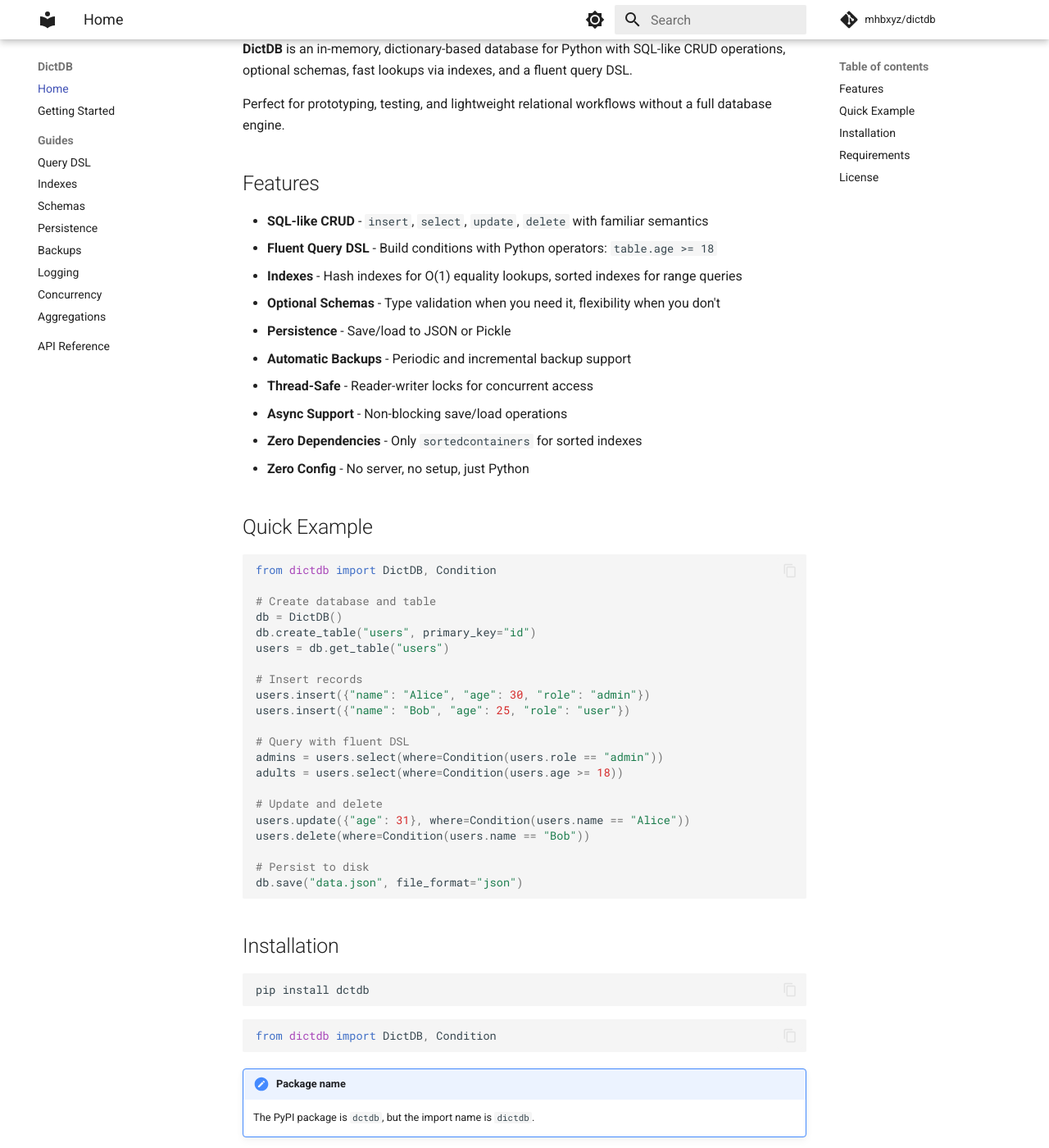
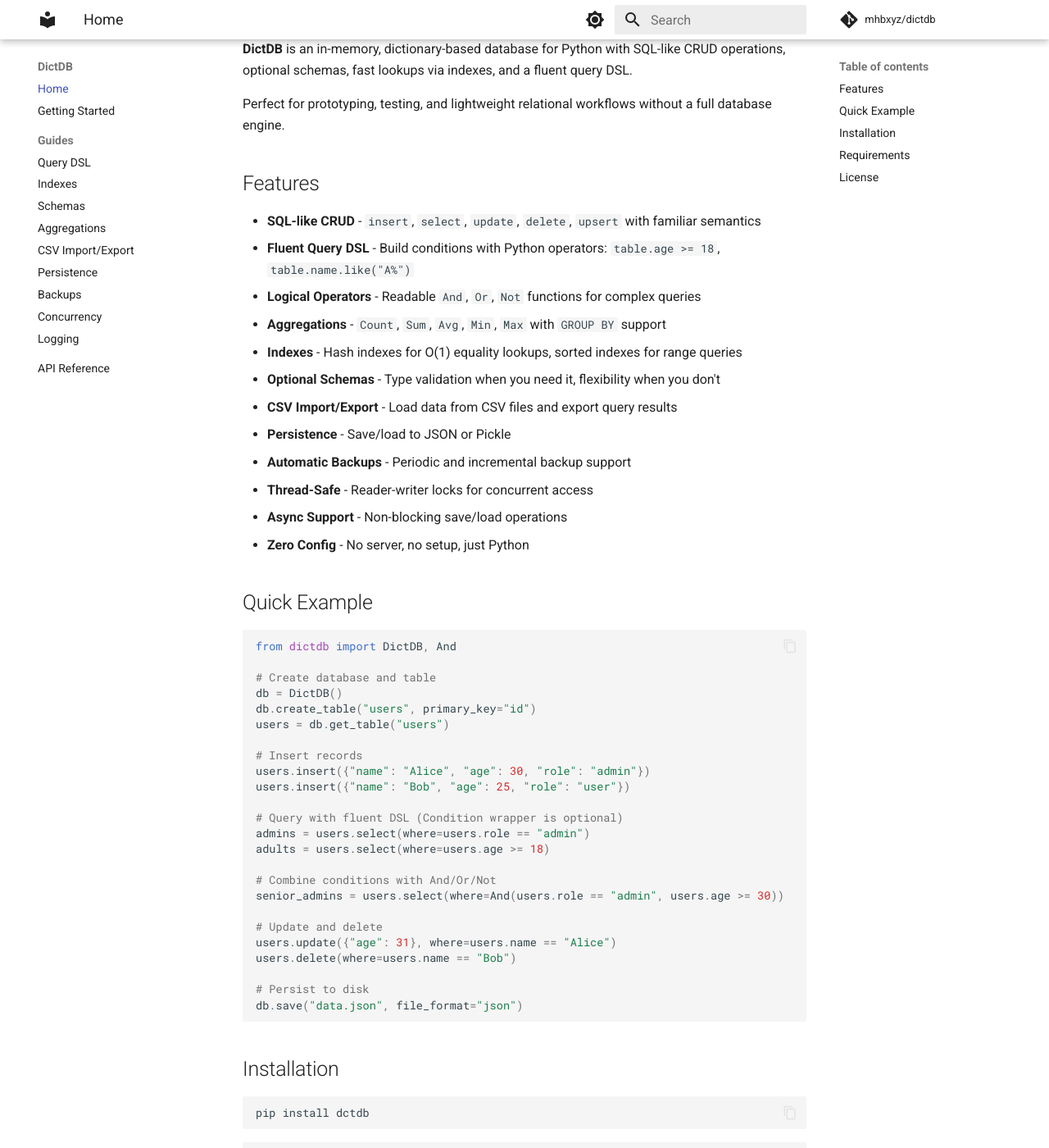
Before and after one commit to mhbxyz/dictdb, an MkDocs documentation site: the page built from docs/index.md, in a window 1280 px wide and 1400 px high, scrolled down 456 px. Shown: the whole window at 82% size. Built offline with MkDocs 1.6.1 and Material for MkDocs 9.7.7, drawn with Linux system fonts in a browser that asks for light colours; comment, search, counter and statistics services are not loaded.

Commit message:
docs: update README and index with new features

````diff
--- a/docs/index.md
+++ b/docs/index.md
@@ -10,21 +10,23 @@
 
 ## Features
 
-- **SQL-like CRUD** - `insert`, `select`, `update`, `delete` with familiar semantics
-- **Fluent Query DSL** - Build conditions with Python operators: `table.age >= 18`
+- **SQL-like CRUD** - `insert`, `select`, `update`, `delete`, `upsert` with familiar semantics
+- **Fluent Query DSL** - Build conditions with Python operators: `table.age >= 18`, `table.name.like("A%")`
+- **Logical Operators** - Readable `And`, `Or`, `Not` functions for complex queries
+- **Aggregations** - `Count`, `Sum`, `Avg`, `Min`, `Max` with `GROUP BY` support
 - **Indexes** - Hash indexes for O(1) equality lookups, sorted indexes for range queries
 - **Optional Schemas** - Type validation when you need it, flexibility when you don't
+- **CSV Import/Export** - Load data from CSV files and export query results
 - **Persistence** - Save/load to JSON or Pickle
 - **Automatic Backups** - Periodic and incremental backup support
 - **Thread-Safe** - Reader-writer locks for concurrent access
 - **Async Support** - Non-blocking save/load operations
-- **Zero Dependencies** - Only `sortedcontainers` for sorted indexes
 - **Zero Config** - No server, no setup, just Python
 
 ## Quick Example
 
 ```python
-from dictdb import DictDB, Condition
+from dictdb import DictDB, And
 
 # Create database and table
 db = DictDB()
@@ -35,13 +37,16 @@
 users.insert({"name": "Alice", "age": 30, "role": "admin"})
 users.insert({"name": "Bob", "age": 25, "role": "user"})
 
-# Query with fluent DSL
-admins = users.select(where=Condition(users.role == "admin"))
-adults = users.select(where=Condition(users.age >= 18))
+# Query with fluent DSL (Condition wrapper is optional)
+admins = users.select(where=users.role == "admin")
+adults = users.select(where=users.age >= 18)
+
+# Combine conditions with And/Or/Not
+senior_admins = users.select(where=And(users.role == "admin", users.age >= 30))
 
 # Update and delete
-users.update({"age": 31}, where=Condition(users.name == "Alice"))
-users.delete(where=Condition(users.name == "Bob"))
+users.update({"age": 31}, where=users.name == "Alice")
+users.delete(where=users.name == "Bob")
 
 # Persist to disk
 db.save("data.json", file_format="json")
--- a/mkdocs.yml
+++ b/mkdocs.yml
@@ -59,9 +59,10 @@
       - Query DSL: guides/query-dsl.md
       - Indexes: guides/indexes.md
       - Schemas: guides/schemas.md
+      - Aggregations: guides/aggregations.md
+      - CSV Import/Export: guides/csv.md
       - Persistence: guides/persistence.md
       - Backups: guides/backups.md
+      - Concurrency: guides/concurrency.md
       - Logging: guides/logging.md
-      - Concurrency: guides/concurrency.md
-      - Aggregations: guides/aggregations.md
   - API Reference: api.md
````
Also changed, not shown: README.md (+27 -10 lines).
